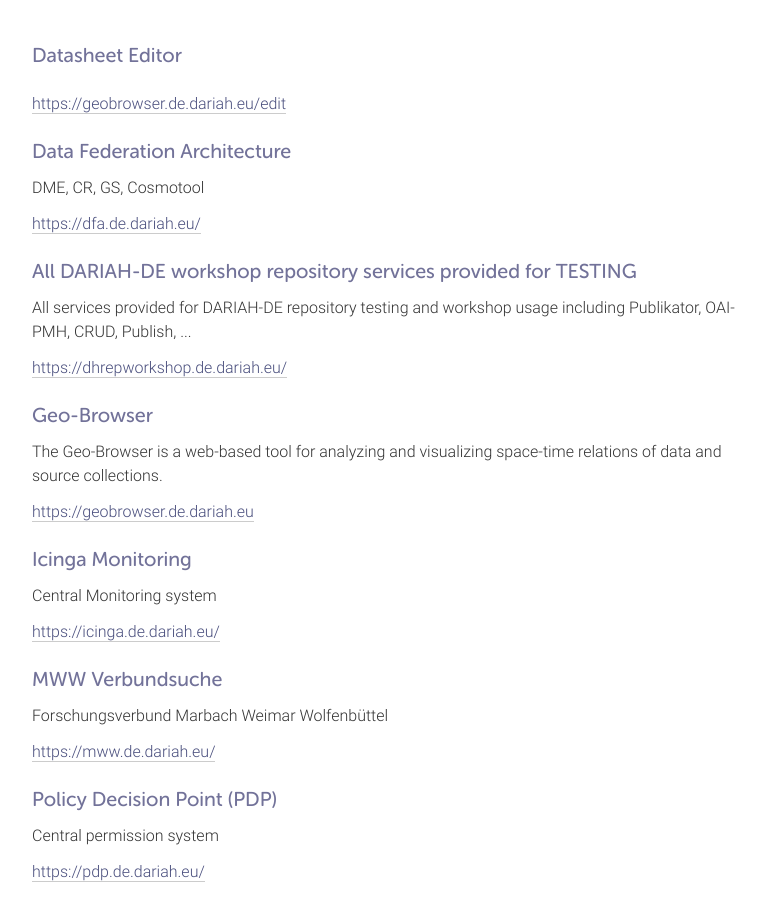
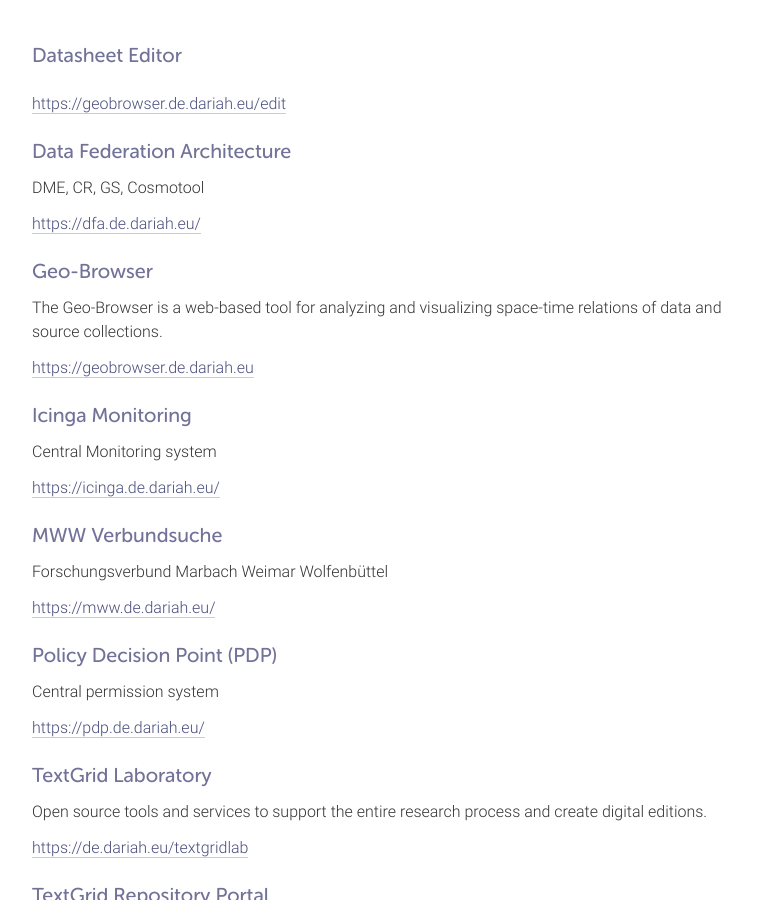
Before and after one commit to DARIAH-DE/status, a Jekyll site: the page built from teresah.md, in a window 1280 px wide and 900 px high, scrolled down 724 px. Shown: the whole window, without its empty margins (248-1008 px from the left). Built offline with Jekyll 4.4.1, drawn with Linux system fonts in a browser that asks for light colours.

Commit message:
Remove dhrepworkshop as non-productive service

```diff
--- a/_data/history.yaml
+++ b/_data/history.yaml
@@ -7,7 +7,6 @@
   affected:
     - '/servers/ref'
     - '/services/fontane'
-    - '/servers/dhrepworkshop'
 - title: 'System Maintenance'
   date_start: '2019-01-31'
   date_end:
--- a/_servers/dhrepworkshop.yaml
+++ /dev/null
@@ -1,5 +0,0 @@
----
-title: 'dhrepworkshop.de.dariah.eu'
-dependencies:
-  - '/infrastructure/gwdg-cloud'
----
```
Also changed, not shown: _services/dhrepworkshop.yaml (deleted, +0 -8 lines).
